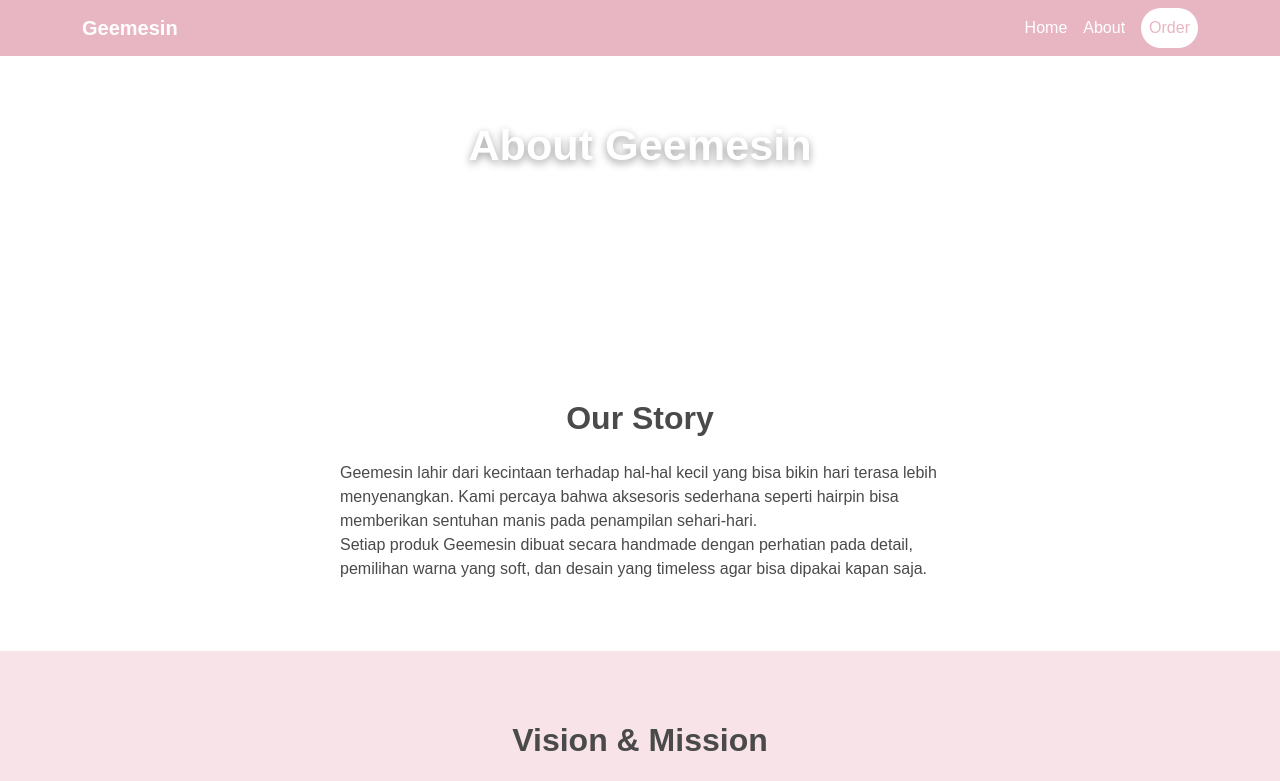
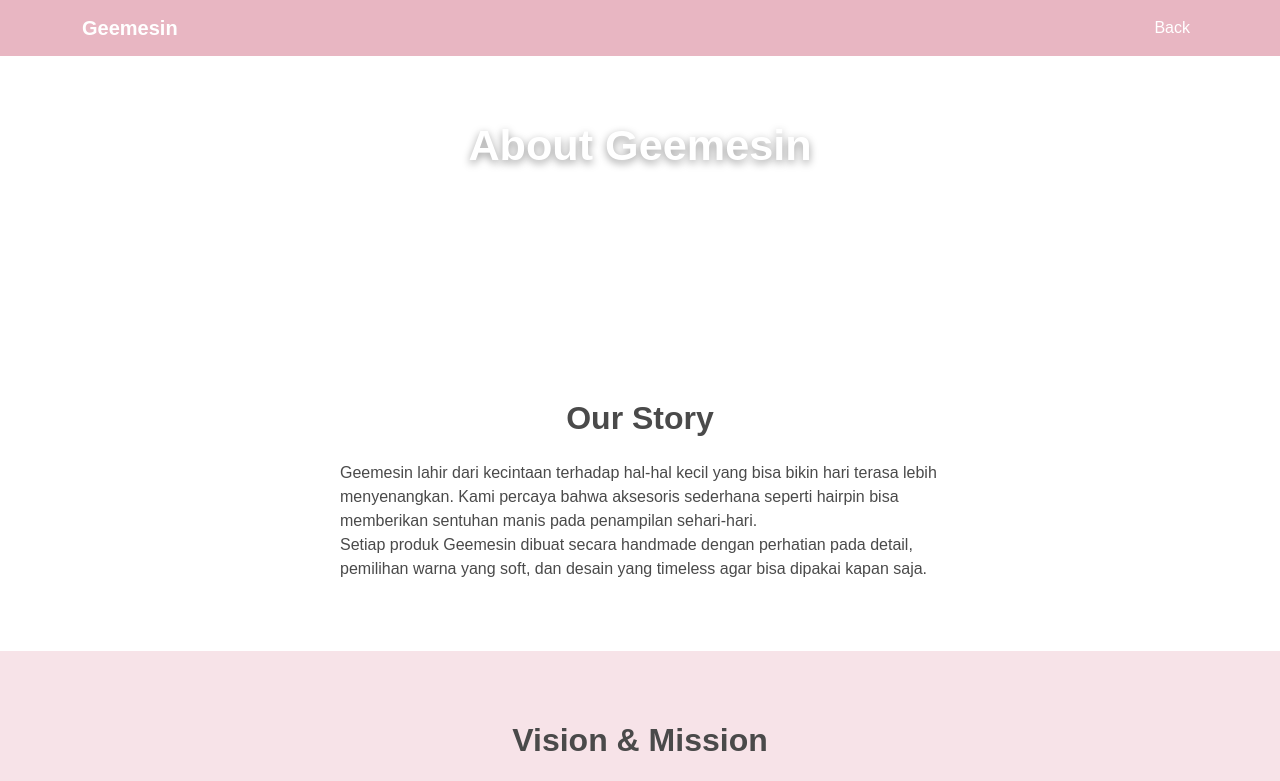
Before and after one commit to MuhammadFikri20/Geemesin-Website, a plain HTML site: page about.html in a window 1280 px wide. Shown: the top 781 px of the page. Drawn offline with nearby package versions, Linux system fonts and the light colour scheme.

Commit message:
Update about.html

```diff
--- a/about.html
+++ b/about.html
@@ -22,9 +22,7 @@
     </button>
     <div class="collapse navbar-collapse" id="navMenu">
       <ul class="navbar-nav ms-auto">
-        <li class="nav-item"><a class="nav-link" href="index.html">Home</a></li>
-        <li class="nav-item"><a class="nav-link active" href="#">About</a></li>
-        <li class="nav-item"><a class="nav-link btn btn-order ms-2" href="order.html">Order</a></li>
+        <li class="nav-item"><a class="nav-link" href="index.html">Back</a></li>
       </ul>
     </div>
   </div>
```
